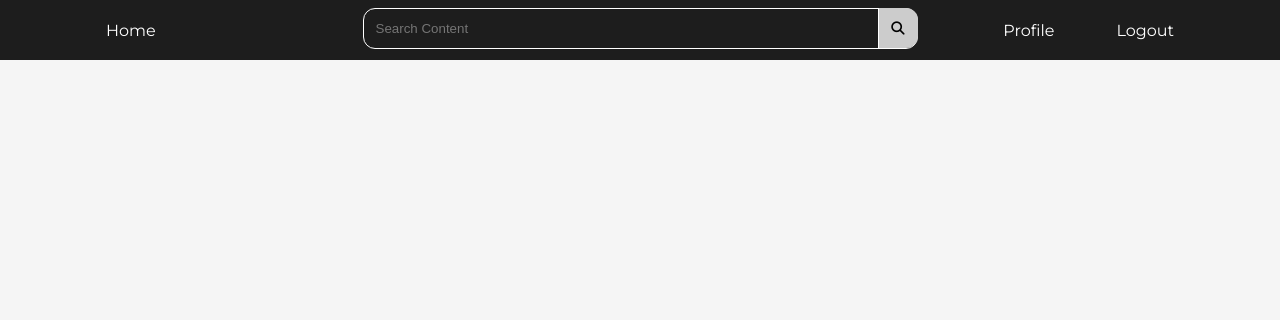
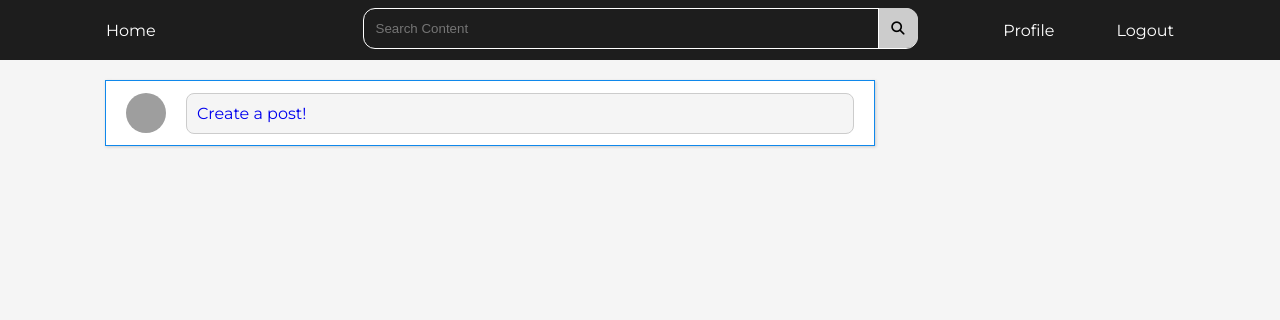
Before and after one commit to Arc-Data/BlogAppV2, a Django app: page /home/ in a window 1280 px wide. Shown: the top 320 px of the page. Run offline with Django 4.2, Linux system fonts and the light colour scheme; the visitor is signed in with stand-in values (Sample User, id 1); some libraries are stand-ins or nearby versions; grey boxes are pictures that could not be loaded.

Commit message:
Added Create Post Link for Home Page

```diff
--- a/social/templates/social/home.html
+++ b/social/templates/social/home.html
@@ -6,6 +6,18 @@
 {% include 'navbar.html' %}
 <div class = "page-container">
 	<div class = "page-content">
+		<div class = "home-container">
+			<div class = "post-flex">
+
+					<img src = "{{request.user.profile.profile_pic.url}}"class = "small-icon">
+					<a href = "#" class = "post-bait"><p class = "">Create a post!</p></a>
+			</div>
+
+			<div></div>
+			<div>
+
+			</div>
+		</div>
 	</div>
 </div>
 {% endblock %}
--- a/social/views.py
+++ b/social/views.py
@@ -3,16 +3,21 @@ from django.views.generic import View
 from django.contrib.auth.mixins import LoginRequiredMixin
 
 from .models import Profile
+from .forms import PostForm
 
 class HomeView(LoginRequiredMixin, View):
 	def get(self, request, *args, **kwargs):
-
-		return render(request, 'social/home.html', {})
+		form = PostForm
+		context = {
+			'form':form,
+		}
+		return render(request, 'social/home.html', context)
 
 
 class ProfileView(LoginRequiredMixin, View):
 	def get(self, request, slug, *args, **kwargs):
 		profile = Profile.objects.get(slug = slug)
+
 		context = {
 			'profile':profile,
 		}
--- a/static/css/style.css
+++ b/static/css/style.css
@@ -15,6 +15,9 @@ a {
 	color: #1088eb;
 }
 
+p {
+	margin: 0;
+}
 
 /* navigation bar */
 
@@ -305,6 +308,8 @@ nav {
 
 	}
 
+
+
 	.search-container {
 		display: none;
 	}
@@ -313,3 +318,44 @@ nav {
 		justify-content: center;
 	}
 }
+
+/* homepage */
+
+.home-container {
+	padding: 20px;
+	display: grid;
+	grid-template-columns: 1fr 290px;
+	grid-gap: 10px;
+}
+
+.post-flex {
+	width: 100%;
+	padding: 0px 20px;
+	height: 66px;
+	display: grid;
+	grid-template-columns: auto 1fr;
+	background: white;
+	box-shadow: 1px 1px 3px #ccc;
+	gap: 20px;
+	border: 1px solid #1088eb;
+	align-items: center;
+	cursor: text;
+}
+
+.small-icon {
+	height: 40px;
+	width: 40px;
+	border-radius: 50%;
+}
+
+.post-bait {
+	border: 1px solid #ccc;
+	border-radius: 8px;
+	padding: 10px;
+	background: #f5f5f5;
+	cursor: text;
+}
+
+.post-bait:hover {
+	border: 1px solid black;
+}
```
